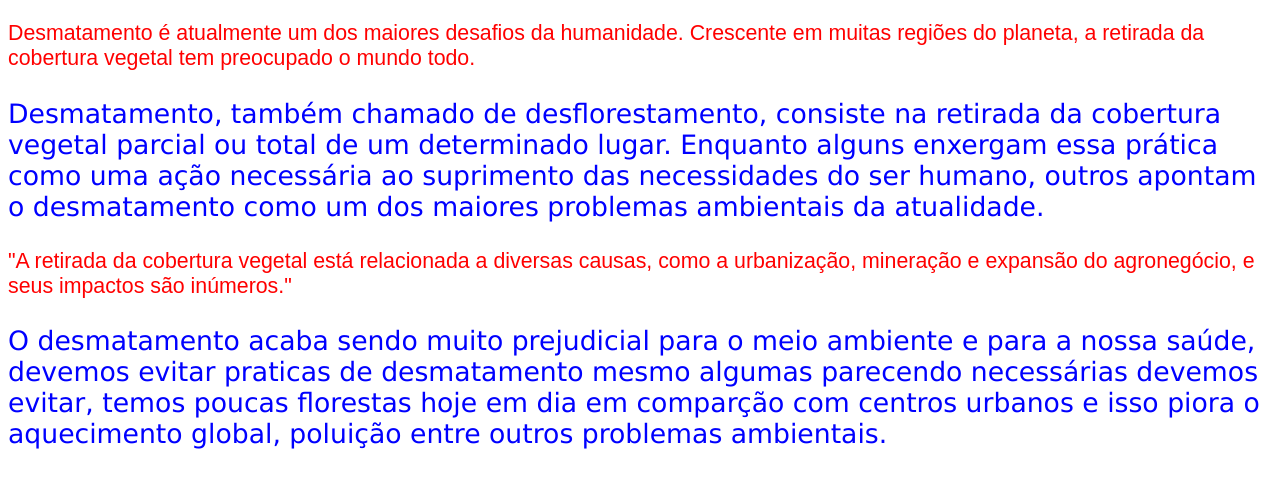
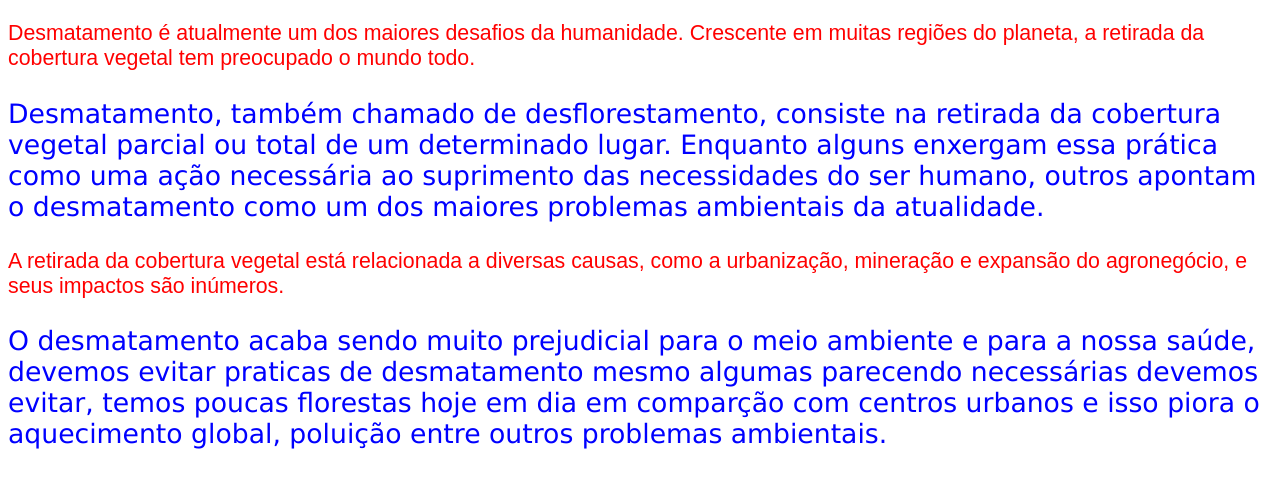
Before and after one commit to vinimendes08/VINIMENDES-2-MC-newton, a plain HTML site: page index.html in a window 1280 px wide. Drawn offline with Linux system fonts and the light colour scheme.

Commit message:
Update index.html

```diff
--- a/index.html
+++ b/index.html
@@ -21,7 +21,7 @@
     <div id="conteudo-site-interno">
         <p id="paragrafo1" class="paragrafo-impar">Desmatamento é atualmente um dos maiores desafios da humanidade. Crescente em muitas regiões do planeta, a retirada da cobertura vegetal tem preocupado o mundo todo.</p>
         <p id="paragrafo2" class="paragrafo-par">Desmatamento, também chamado de desflorestamento, consiste na retirada da cobertura vegetal parcial ou total de um determinado lugar. Enquanto alguns enxergam essa prática como uma ação necessária ao suprimento das necessidades do ser humano, outros apontam o desmatamento como um dos maiores problemas ambientais da atualidade.</p>
-        <p id="paragrafo3" class="paragrafo-impar">"A retirada da cobertura vegetal está relacionada a diversas causas, como a urbanização, mineração e expansão do agronegócio, e seus impactos são inúmeros."</p>
+        <p id="paragrafo3" class="paragrafo-impar">A retirada da cobertura vegetal está relacionada a diversas causas, como a urbanização, mineração e expansão do agronegócio, e seus impactos são inúmeros.</p>
         <p id="paragrafo4" class="paragrafo-par">O desmatamento acaba sendo muito prejudicial para o meio ambiente e para a nossa saúde, devemos evitar praticas de desmatamento mesmo algumas parecendo necessárias devemos evitar, temos poucas florestas hoje em dia em comparção com centros urbanos e isso piora o aquecimento global, poluição entre outros problemas ambientais.</p>
     </div>
 </body>
```
